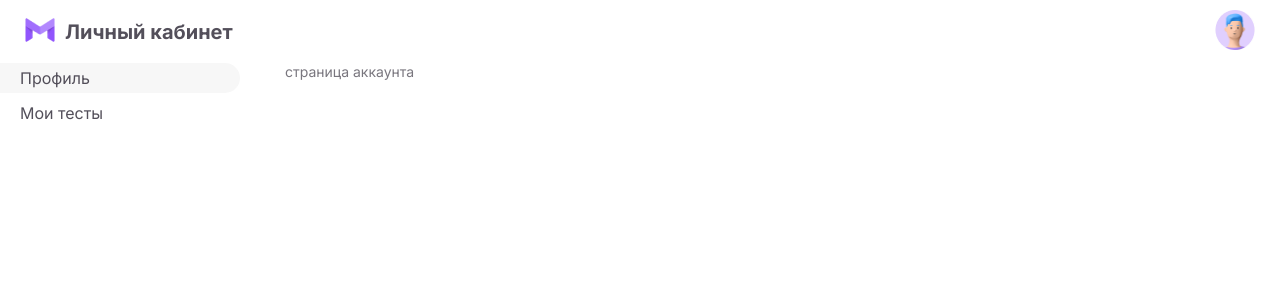
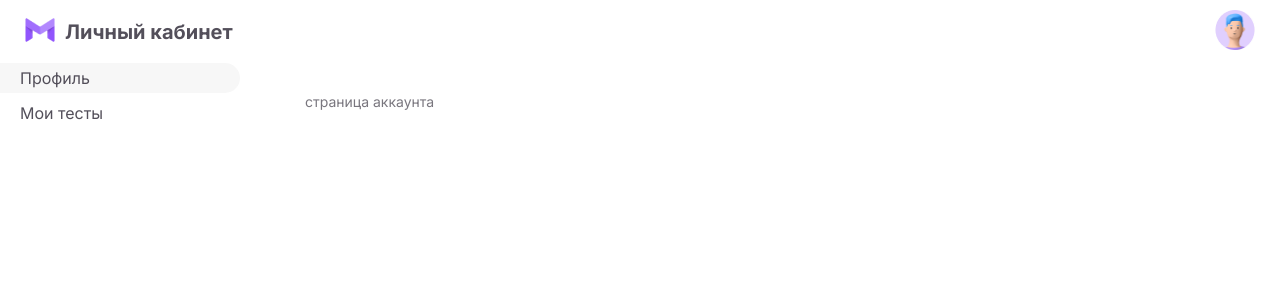
Before and after one commit to ybarykin73/Easy2Learn, a Next.js app: page /profile in a window 1280 px wide. Shown: the top 300 px of the page. Built offline with nearby package versions, Linux system fonts and the light colour scheme.

Commit message:
Для страницы профиля добавлена загрузка, ошибка, доработана верстка

```diff
--- a/src/app/profile/layout.css
+++ b/src/app/profile/layout.css
@@ -2,4 +2,11 @@
   display: grid;
   grid-template-columns: 260px 1fr;
   grid-column-gap: 25px;
+
 }
+
+.profile__main {
+  padding: 30px 20px;
+  background-color: #fff;
+  box-shadow: 0 2 10 0 rgba(58, 53, 65, .1);
+}
--- a/src/app/profile/layout.js
+++ b/src/app/profile/layout.js
@@ -7,7 +7,7 @@ export default function ProfileLayout({ children }) {
       <aside>
         <ProfileMenu />
       </aside>
-      <main>
+      <main className='profile__main'>
         {children}
       </main>
     </div>
--- /dev/null
+++ b/src/app/profile/loading.jsx
@@ -0,0 +1,5 @@
+export default function Loading() {
+  return (
+    <div>Loading...</div>
+  )
+}
```
Also changed, not shown: src/app/profile/error.jsx (added, +12 -0 lines).
